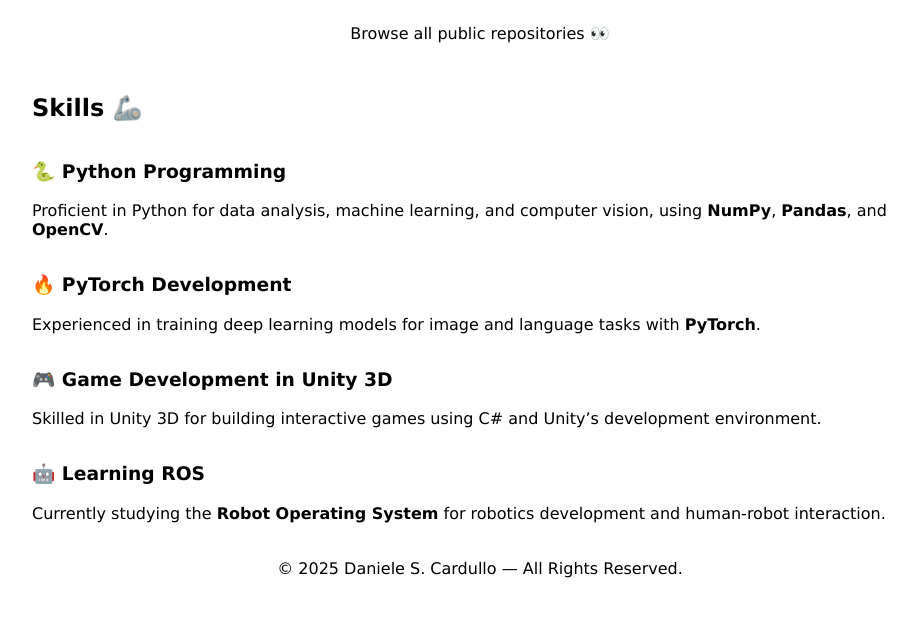
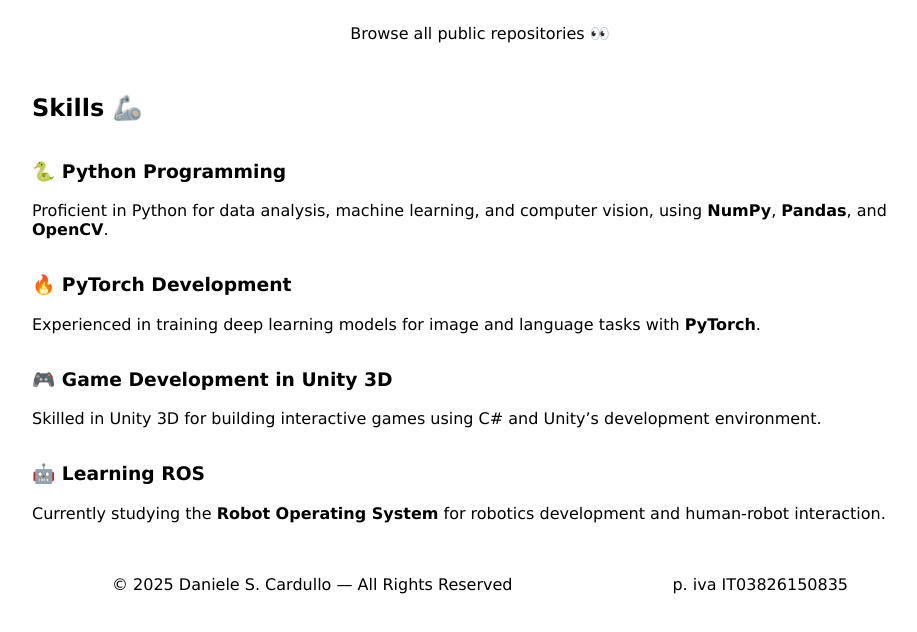
Before and after one commit to dan-crdll/dan-crdll.github.io, a plain HTML site: page index.html in a window 1280 px wide. Shown: the part 1032-1664 px from the top of the page, without its empty margins (160-1077 px from the left). Drawn offline with Linux system fonts and the light colour scheme.

Commit message:
bug fixes

```diff
--- a/index.html
+++ b/index.html
@@ -143,7 +143,7 @@
     </main>
 
     <footer>
-        <p>© 2025 Daniele S. Cardullo — All Rights Reserved.</p>
+        <p>© 2025 Daniele S. Cardullo — All Rights Reserved</p> <p>p. iva  IT03826150835</p>
     </footer>
 </body>
 </html>
--- a/style.css
+++ b/style.css
@@ -109,6 +109,10 @@ footer {
     width: 100%;
     text-align: center;
     margin-top: 20px;
+    display: flex;
+    flex-direction: row;
+    justify-content: space-around;
+    align-content: center;
 }
 
 #contacts {
```
